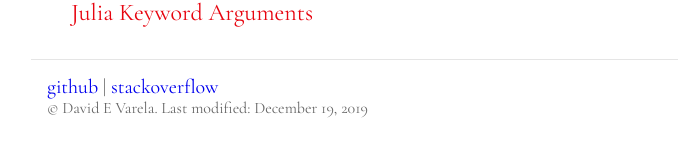
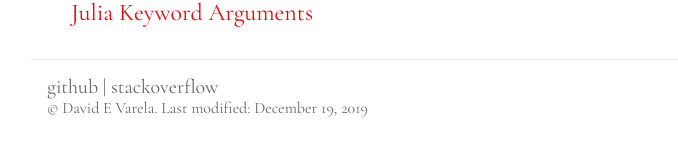
Before and after one commit to 00vareladavid/00vareladavid.github.io, a plain HTML site: page index.html in a window 1280 px wide. Shown: the part 630-786 px from the top of the page, without its empty margins (233-911 px from the left). Drawn offline with nearby package versions, Linux system fonts and the light colour scheme.

Commit message:
fix footer

```diff
--- a/index.html
+++ b/index.html
@@ -43,8 +43,8 @@
 <div class="mt4 bt b--black-10 pa3 black-60">
   <div class="flex-column">
     <div class="f4">
-      <a href="https://github.com/00vareladavid">github</a>
-      | <a href="https://stackoverflow.com/users/7077117">stackoverflow</a>
+      <a class="black-60" href="https://github.com/00vareladavid">github</a>
+      | <a class="black-60" href="https://stackoverflow.com/users/7077117">stackoverflow</a>
     </div>
     <div class="f5 copyright">
       &copy; David E Varela. Last modified: December 19, 2019
```
Also changed, not shown: pub/julia_keyword_arguments.html (+2 -2 lines), pub/menu1.html (+2 -2 lines), pub/menu2.html (+2 -2 lines), pub/menu3.html (+2 -2 lines), src/_html_parts/page_foot.html (+2 -2 lines).
